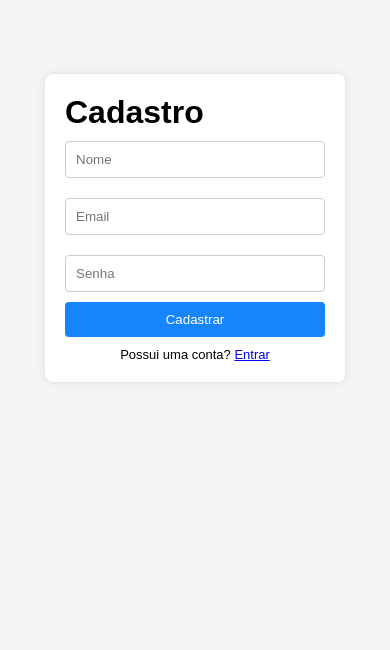
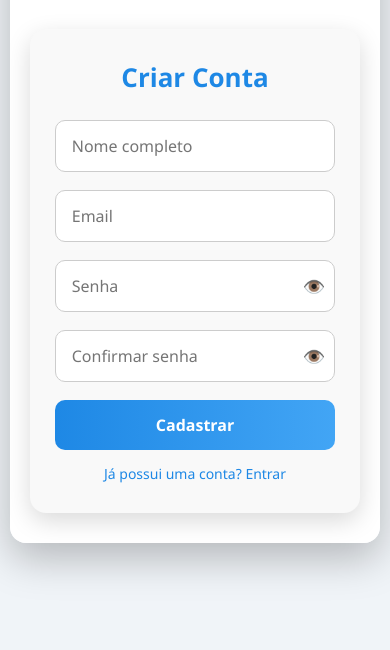
Before and after one commit to gabriel10silva/projetoBackEnd, a PHP site: page / in a window 390 px wide. Shown: the part 194-844 px from the top of the page. Run offline with PHP 8.4, Linux system fonts and the light colour scheme.

Commit message:
tela cadastro (temporária)

```diff
--- a/tela_cadastro/index.html
+++ b/tela_cadastro/index.html
@@ -9,16 +9,32 @@
 </head>
 
 <body>
-    <div class="login-container">
-        <h1>Cadastro</h1>
-        <form action="#" method="post">
-            <input type="text" name="name" placeholder="Nome" required>
-            <input type="email" name="email" placeholder="Email" required>
-            <input type="password" name="senha" placeholder="Senha" required>
-            <button type="submit">Cadastrar</button>
-            <p class="loginBtn">Possui uma conta? <a href="../tela_login/index.html">Entrar</a></p>
-        </form>
+<div class="register-wrapper">
+  <div class="register-left">
+    <h2>Bem-vindo ao nosso sistema!</h2>
+  </div>
+  <div class="register-right">
+    <div class="register-card">
+      <h3>Criar Conta</h3>
+      <div class="input-group">
+        <input type="text" placeholder="Nome completo" required>
+      </div>
+      <div class="input-group">
+        <input type="email" placeholder="Email" required>
+      </div>
+      <div class="input-group">
+        <input type="password" placeholder="Senha" id="password" required>
+        <button type="button" id="togglePassword">👁️</button>
+      </div>
+      <div class="input-group">
+        <input type="password" placeholder="Confirmar senha" id="confirmPassword" required>
+        <button type="button" id="toggleConfirmPassword">👁️</button>
+      </div>
+      <button class="submit-btn">Cadastrar</button>
+      <a href="#" class="login-link">Já possui uma conta? Entrar</a>
     </div>
+  </div>
+</div>
 
 
     <script src="script.js"></script>
--- /dev/null
+++ b/tela_cadastro/script.js
@@ -0,0 +1,15 @@
+const togglePassword = document.getElementById('togglePassword');
+const password = document.getElementById('password');
+togglePassword.addEventListener('click', () => {
+  const type = password.type === 'password' ? 'text' : 'password';
+  password.type = type;
+  togglePassword.textContent = type === 'password' ? '👁️' : '🙈';
+});
+
+const toggleConfirm = document.getElementById('toggleConfirmPassword');
+const confirmPassword = document.getElementById('confirmPassword');
+toggleConfirm.addEventListener('click', () => {
+  const type = confirmPassword.type === 'password' ? 'text' : 'password';
+  confirmPassword.type = type;
+  toggleConfirm.textContent = type === 'password' ? '👁️' : '🙈';
+});
--- a/tela_cadastro/style.css
+++ b/tela_cadastro/style.css
@@ -1,76 +1,34 @@
-* {
-    padding: 0px;
-    margin: 0px;
-    box-sizing: border-box;
-}
+  * { box-sizing: border-box; margin: 0; padding: 0; font-family: 'Segoe UI', Tahoma, Geneva, Verdana, sans-serif; }
+  body, html { height: 100%; width: 100%; background: #f0f4f8; }
+  body { display: flex; justify-content: center; align-items: center; }
 
-body {
-    margin: 0;
-    font-family: Arial, sans-serif;
-    background-color: #f5f5f5;
-    display: flex;
-    justify-content: center;
-    align-items: center;
-    height: 100vh;
-}
+  .register-wrapper { display: flex; width: 900px; max-width: 95%; height: 550px; border-radius: 16px; overflow: hidden; box-shadow: 0 15px 40px rgba(0,0,0,0.25); }
 
-.login-container {
-    background-color: white;
-    padding: 20px;
-    border-radius: 8px;
-    box-shadow: 0 0 10px rgba(0, 0, 0, 0.1);
-    width: 300px;
-    animation-name: entrar;
-    animation-duration: 0.5s;
-    animation-timing-function: ease-out;
-    animation-fill-mode: forwards;
+  .register-left {
+    flex: 1;
+    background: url('https://images.unsplash.com/photo-1605902711622-cfb43c443f95?auto=format&fit=crop&w=800&q=80') no-repeat center center;
+    background-size: cover;
+    display: flex; justify-content: center; align-items: center; color: #fff; position: relative;
+  }
+  .register-left::before { content: ''; position: absolute; top:0; left:0; width: 100%; height: 100%; background: rgba(30, 136, 229, 0.6); }
+  .register-left h2 { position: relative; font-size: 32px; text-align: center; padding: 0 20px; z-index: 1; }
 
-}
+  .register-right { flex: 1; background: #fff; display: flex; flex-direction: column; justify-content: center; padding: 50px 40px; position: relative; }
+  .register-card { background: #f9f9f9; padding: 30px 25px; border-radius: 16px; box-shadow: 0 8px 25px rgba(0,0,0,0.15); }
+  .register-card h3 { color: #1E88E5; margin-bottom: 25px; font-size: 26px; text-align: center; }
 
-.login-container h2 {
-    margin-bottom: 20px;
-    text-align: center;
-}
+  .input-group { position: relative; margin-bottom: 18px; }
+  .input-group input { width: 100%; padding: 14px 40px 14px 16px; border-radius: 10px; border: 1px solid #ccc; font-size: 16px; outline: none; transition: all 0.3s ease; }
+  .input-group input:focus { border-color: #1E88E5; box-shadow: 0 0 8px rgba(30,136,229,0.5); }
+  .input-group button { position: absolute; right: 10px; top: 50%; transform: translateY(-50%); border: none; background: transparent; cursor: pointer; font-size: 18px; color: #555; }
 
-input[type="email"],
-input[type="password"],
-input[type="text"] {
-    width: 100%;
-    padding: 10px;
-    margin: 10px 0;
-    border: 1px solid #ccc;
-    border-radius: 4px;
-}
+  .register-card button.submit-btn { width: 100%; padding: 14px 16px; border-radius: 10px; border: none; background: linear-gradient(90deg, #1E88E5, #42A5F5); color: #fff; font-size: 16px; font-weight: bold; cursor: pointer; transition: all 0.3s ease; }
+  .register-card button.submit-btn:hover { background: linear-gradient(90deg, #1565C0, #1E88E5); transform: translateY(-2px); }
+  .register-card .login-link { display: block; margin-top: 14px; text-align: center; font-size: 14px; color: #1E88E5; text-decoration: none; }
+  .register-card .login-link:hover { text-decoration: underline; }
 
-button {
-    width: 100%;
-    padding: 10px;
-    background-color: #1684FA;
-    color: white;
-    border: none;
-    border-radius: 4px;
-    cursor: pointer;
-}
-
-button:hover {
-    background-color: #42A5F5;
-}
-
-.login-container p {
-    margin-top: 10px;
-    justify-content: center;
-    text-align: center;
-}
-
-.loginBtn {
-    font-size: 13px;
-}
-
-
-@keyframes entrar {
-    from {
-        transform: scale(1.1);
-        opacity: 1.1;
-
-    }
-}
+  @media (max-width: 768px) {
+    .register-wrapper { flex-direction: column; height: auto; }
+    .register-left { height: 200px; }
+    .register-right { padding: 30px 20px; }
+  }
```
